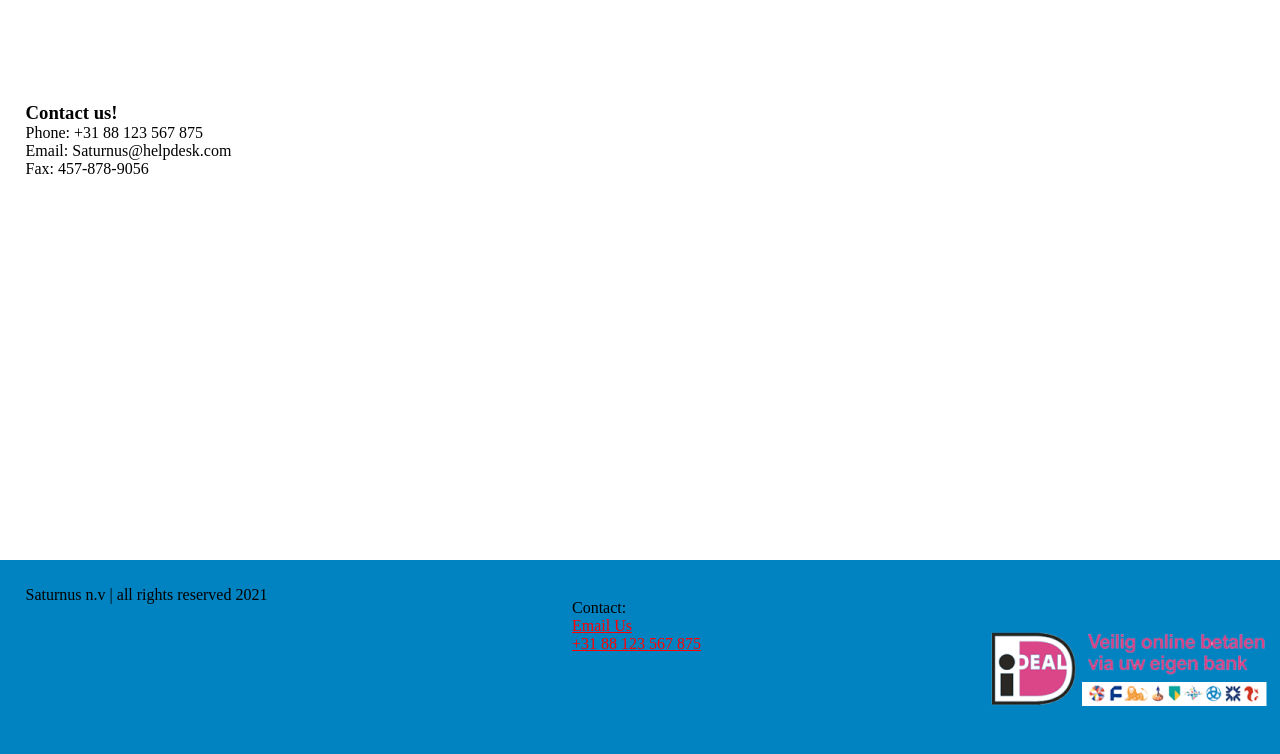
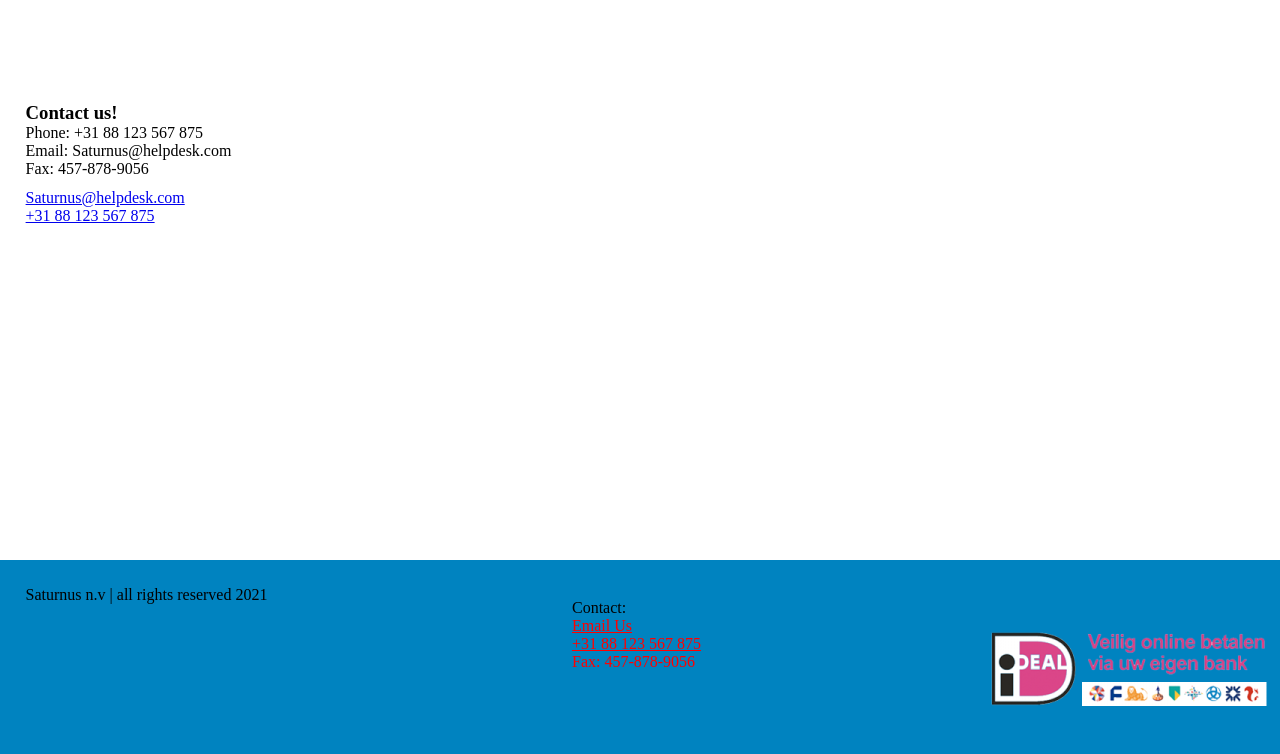
Before and after one commit to TechniekCollegeRotterdam/p2-project-bedrijfswebsite-boaz-esra-jayjay-sten, a PHP site: page /contact.php in a window 1280 px wide. Shown: the part 46-800 px from the top of the page. Run offline with PHP 8.4, Linux system fonts and the light colour scheme.

Commit message:
extra contact

```diff
--- a/contact.php
+++ b/contact.php
@@ -20,14 +20,21 @@
     <main class="main-contact">
         <section class="con-con">
             <section class="contact-items">
-            <h1>Contact us!</h1>
-            <P>Phone: +31 88 123 567 875</P>
-            <p>Email: Saturnus@helpdesk.com</p>
-            <p>Fax: 457-878-9056</p>
+                <h1>Contact us!</h1>
+                <P>Phone: +31 88 123 567 875</P>
+                <p>Email: Saturnus@helpdesk.com</p>
+                <p>Fax: 457-878-9056</p>
+
+
+                <section class="con-links">
+                    <a class="con-mailto" href="mailto:saturnus@helpdesk.com">Saturnus@helpdesk.com</a>
+                    <a class="con-tel" href="tel:+31-88-123-567-875">+31 88 123 567 875</a>
+
+                </section>
             </section>
 
 
-        </secti>
+            </secti>
 
 
 
--- a/footer.html
+++ b/footer.html
@@ -18,6 +18,7 @@
                 <p>Contact:</p>
                 <a class="mailto" href="mailto:saturnus@helpdesk.com">Email Us</a>
                 <a class="tel" href="tel:+31-88-123-567-875">+31 88 123 567 875</a>
+                <p class="faxfooter">Fax: 457-878-9056</p>
 
             </section>
             <section class="footer-item2">
--- a/navbar.html
+++ b/navbar.html
@@ -1,7 +1,7 @@
 
 <nav class="navbar">
   <a href="index.php">Home</a>
-  <nav class="dropdown"24.png">
+  <nav class="dropdown">
     <button class="dropbtn">Dropdown
       <i class="fa fa-caret-down"></i>
     </button>
--- a/styles.css
+++ b/styles.css
@@ -23,6 +23,10 @@
   flex-direction: column;
   padding-top: 1%;
   padding-left: 2%;
+}
+
+.faxfooter {
+  color: red;
 }
 
 .mailto {
@@ -175,6 +179,10 @@
     flex-direction: column;
   }
 
+  .faxfooter {
+    color: red;
+  }
+
   .mailto {
     color: red;
   }
@@ -234,8 +242,15 @@
   .contact-items {
     display: flex;
     flex-direction: column;
+    justify-content: space-between;
 
 
+  }
+
+  .con-links {
+    display: flex;
+    flex-direction: column;
+    padding-top: 5%;
   }
 
 
```
